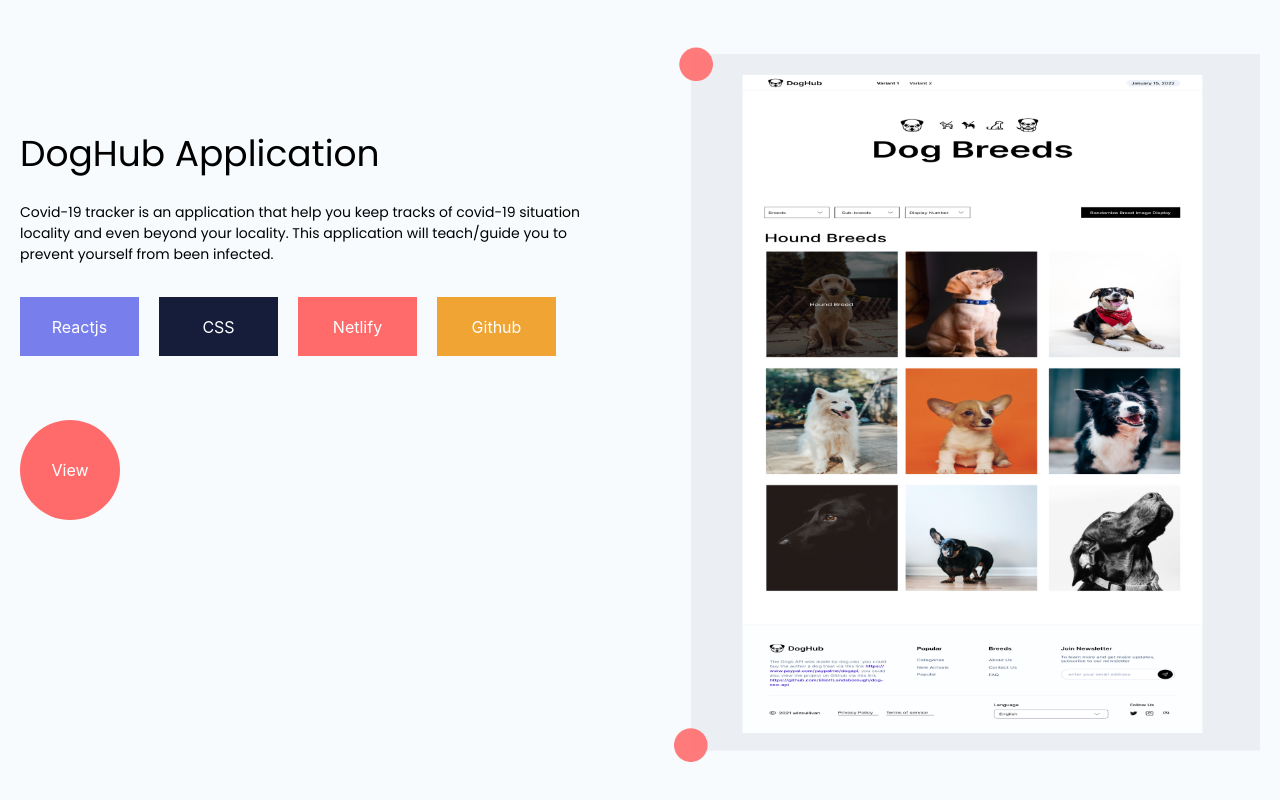
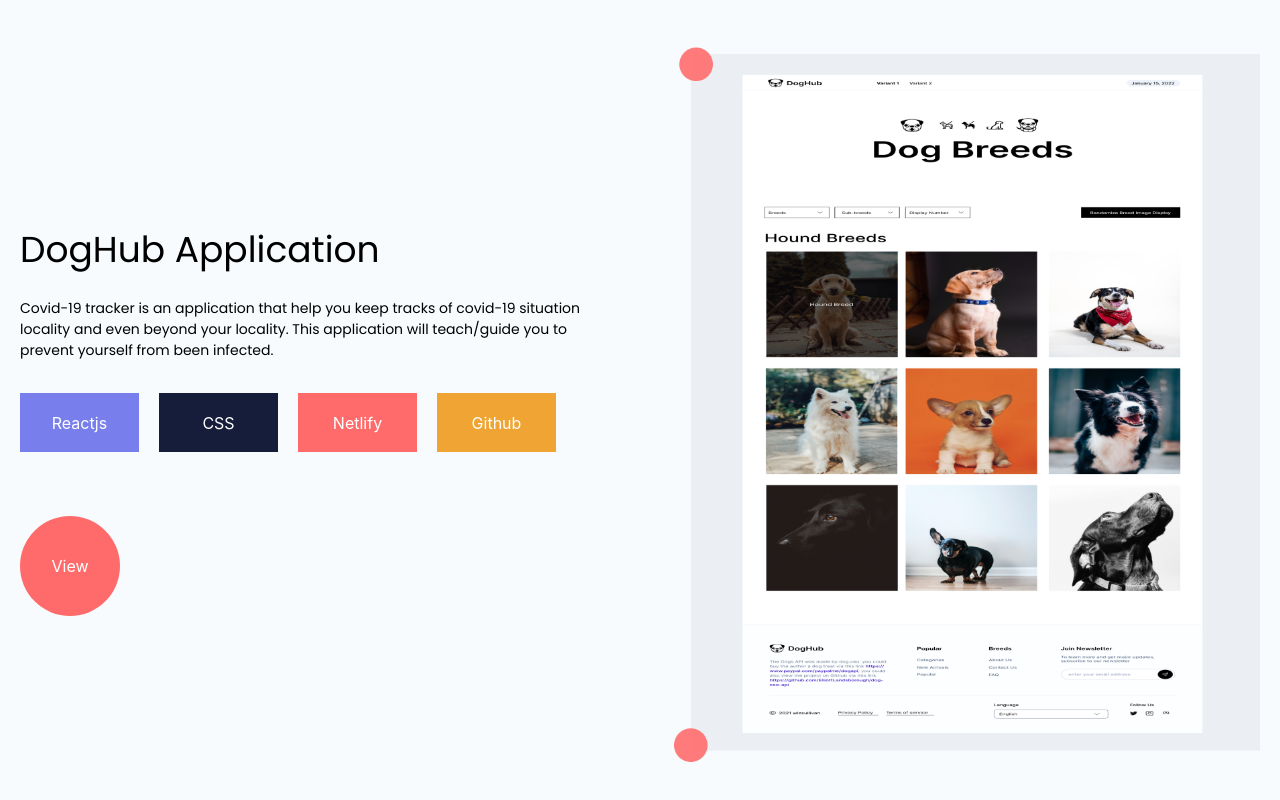
Before and after one commit to chibuzordaniel/riders, a React (Create React App) app: page /Project in a window 1280 px wide. Shown: the part 2006-2806 px from the top of the page. Built offline with nearby package versions, Linux system fonts and the light colour scheme; a web font is replaced by a local one.

Commit message:
update file

```diff
--- a/src/components/Project.jsx
+++ b/src/components/Project.jsx
@@ -172,7 +172,7 @@ const Project = () => {
                 <div className=' max-w-[1240px] mx-auto'>
                     <div className=' lg:flex lg:gap-7 mt-12 sm:block'>
                         <div className=' '>
-                           <h2 className=' lg:mt-28 lg:text-4xl lg:pl-0 dark:text-white font-Poppins sm:pl-7 sm:leading-8 sm:text-2xl '>DogHub Application</h2>
+                           <h2 className=' lg:mt-52 lg:text-4xl lg:pl-0 dark:text-white font-Poppins sm:pl-7 sm:leading-8 sm:text-2xl '>DogHub Application</h2>
                            <p className=' lg:text-[14px] lg:pl-0 dark:text-white pt-7 font-Poppins sm:px-7  sm:text-[12px] '>Covid-19 tracker is an application that help you keep tracks of covid-19 situation <br />  locality and even beyond your locality. This application will teach/guide you to prevent yourself from been infected.</p>
 
                            <div className=' pt-8 lg:mx-0  flex lg:gap-5 sm:mx-7   '>
```
